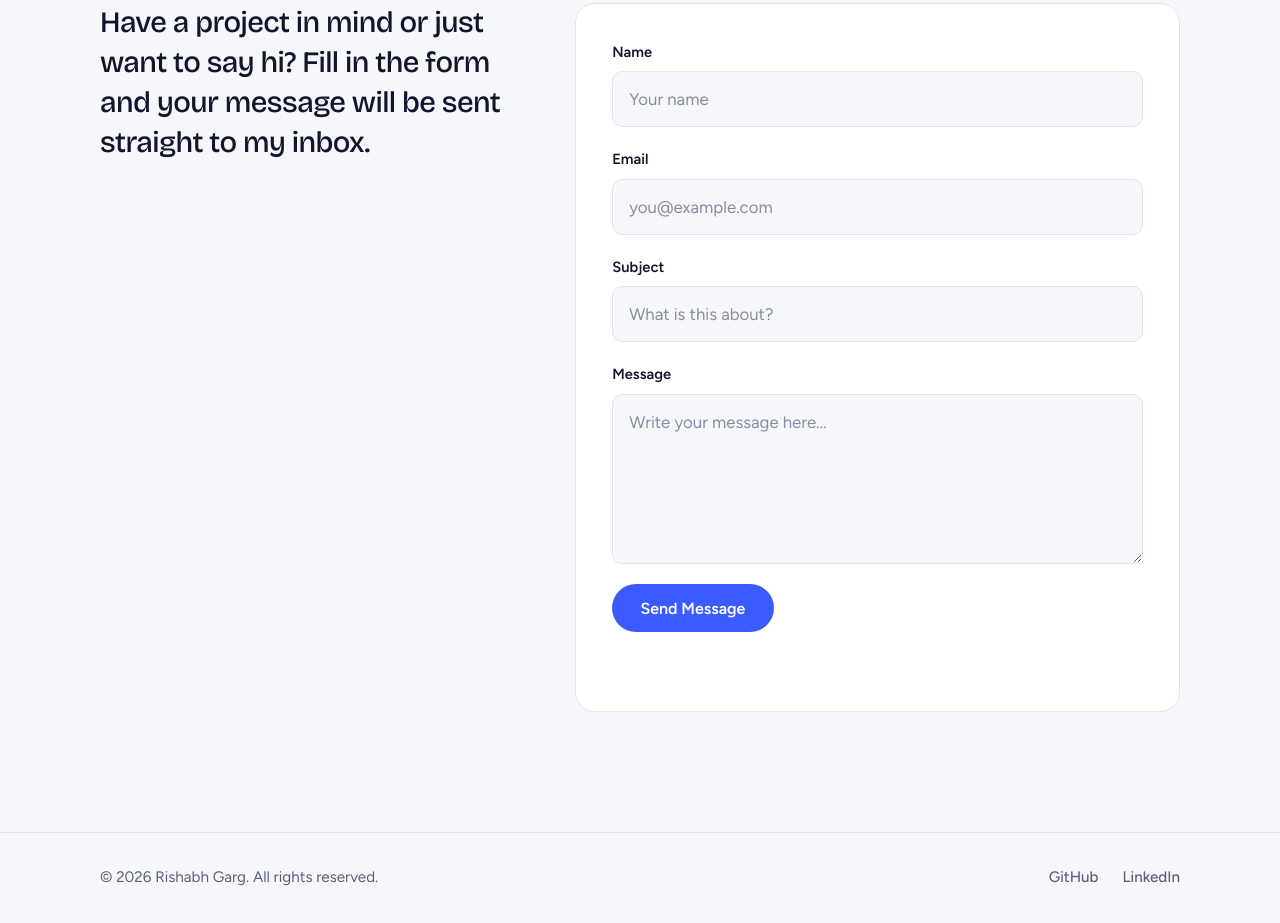
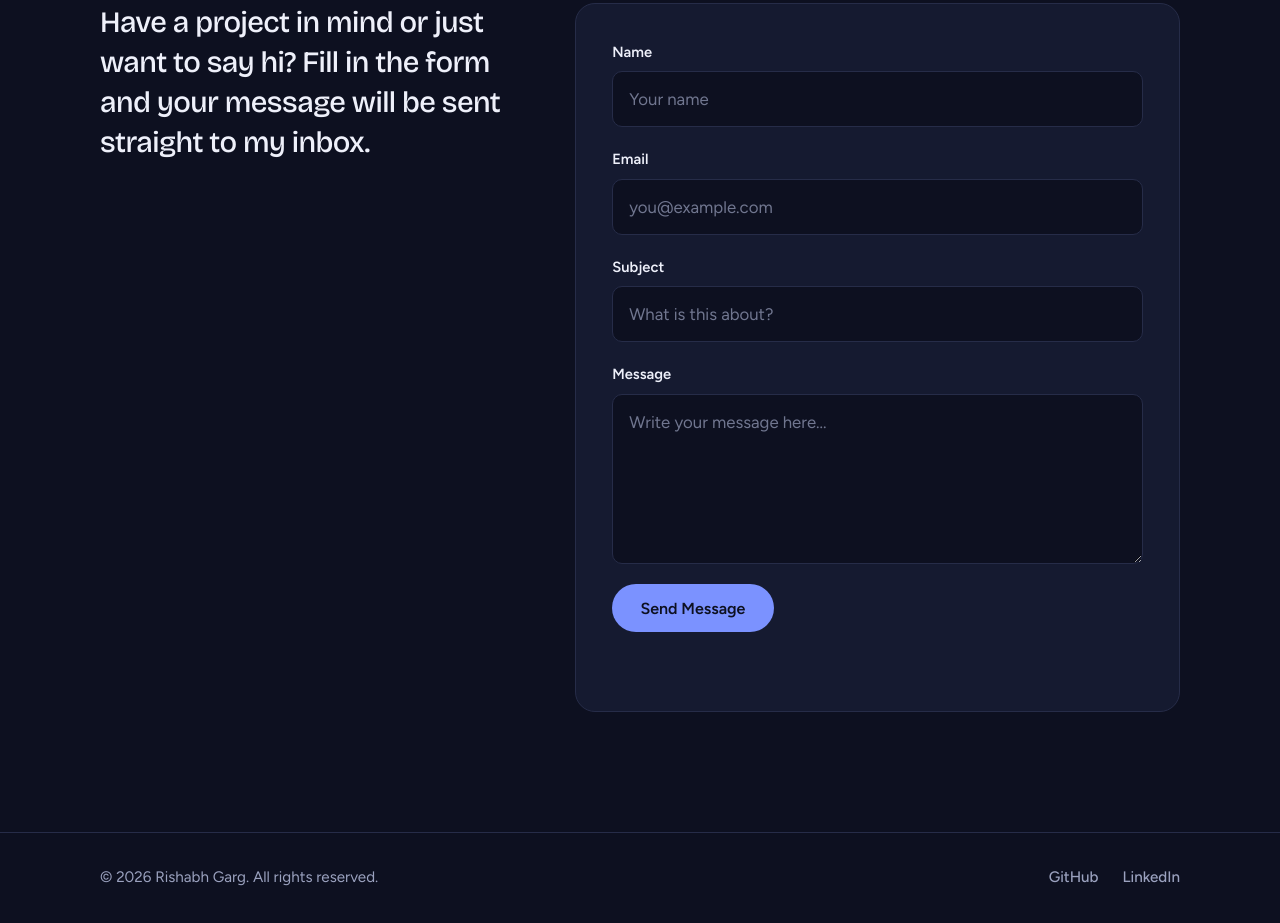
Before and after one commit to rishabh-grg/Portfolio-2, a plain HTML site: page index.html in a window 1280 px wide. Shown: the part 4057-4980 px from the top of the page. Drawn offline with nearby package versions, Linux system fonts and the dark colour scheme; files whose address does not match are found by name.

Commit message:
Update style.css

```diff
--- a/style.css
+++ b/style.css
@@ -27,6 +27,21 @@
   --ease: cubic-bezier(0.22, 1, 0.36, 1);
 }
 
+@media (prefers-color-scheme: dark) {
+  :root {
+    --bg: #0d1020;
+    --surface: #151a30;
+    --ink: #eef0fa;
+    --muted: #9ba2bf;
+    --line: #262c48;
+    --accent: #7b92ff;
+    --accent-ink: #0d1020;
+    --accent-2: #3dd6c8;
+    --glass: rgba(13, 16, 32, 0.8);
+    --dot: rgba(238, 240, 250, 0.08);
+    --shadow: 0 10px 30px rgba(123, 146, 255, 0.25);
+  }
+}
 
 /* ---------- 2. Reset & base ---------- */
 *,
@@ -719,14 +734,21 @@ h3 {
 }
 
 .social-links a {
+  display: inline-flex;
+  align-items: center;
+  gap: 0.5rem;
   font-weight: 500;
-  transition: color 0.25s;
+  transition: color 0.25s, transform 0.3s var(--ease);
+}
+
+.social-links a svg {
+  flex-shrink: 0;
 }
 
 .social-links a:hover {
   color: var(--accent);
+  transform: translateY(-2px);
 }
-
 /* ---------- 12. Keyframes ---------- */
 @keyframes rise {
   from {
```
